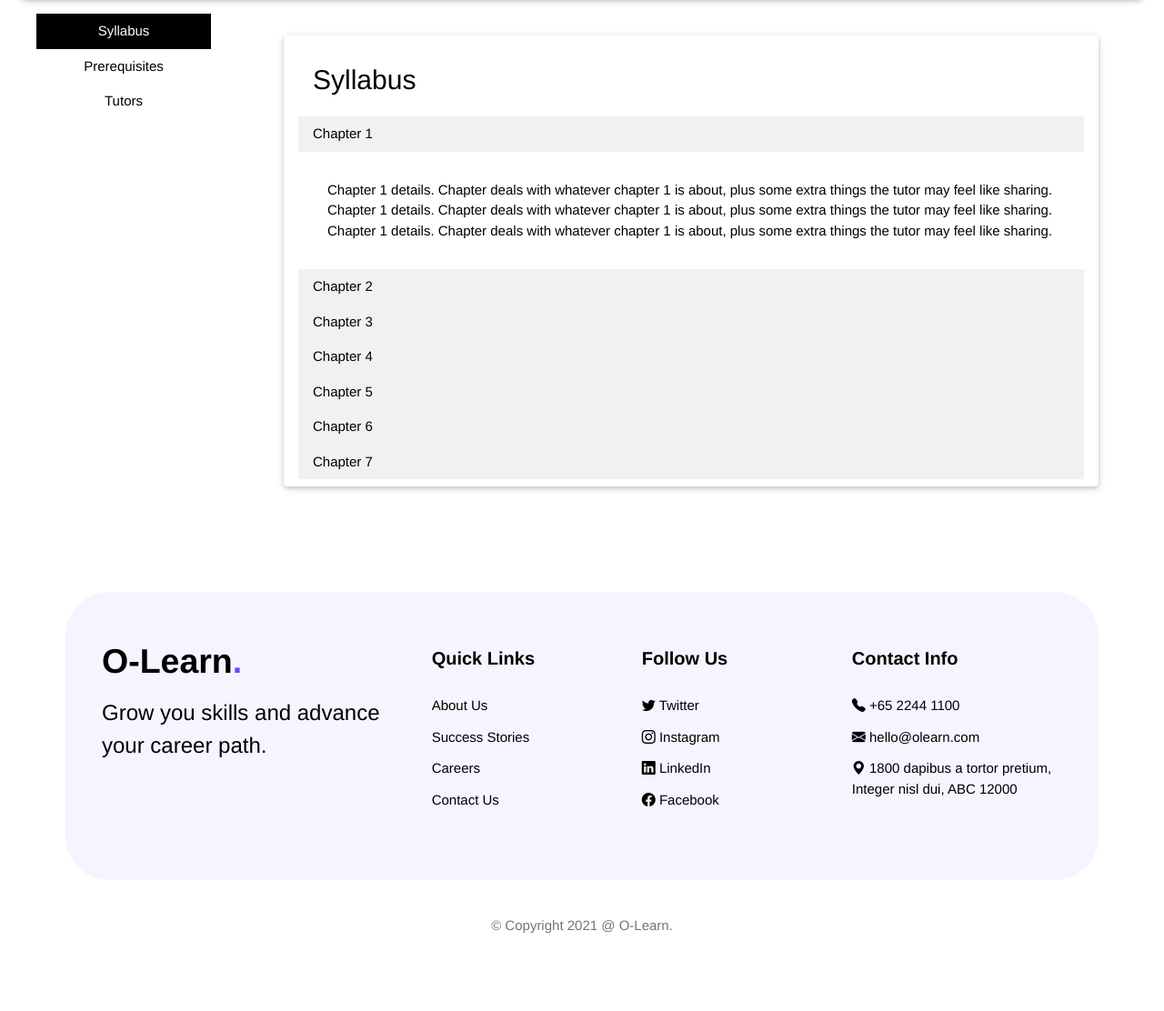
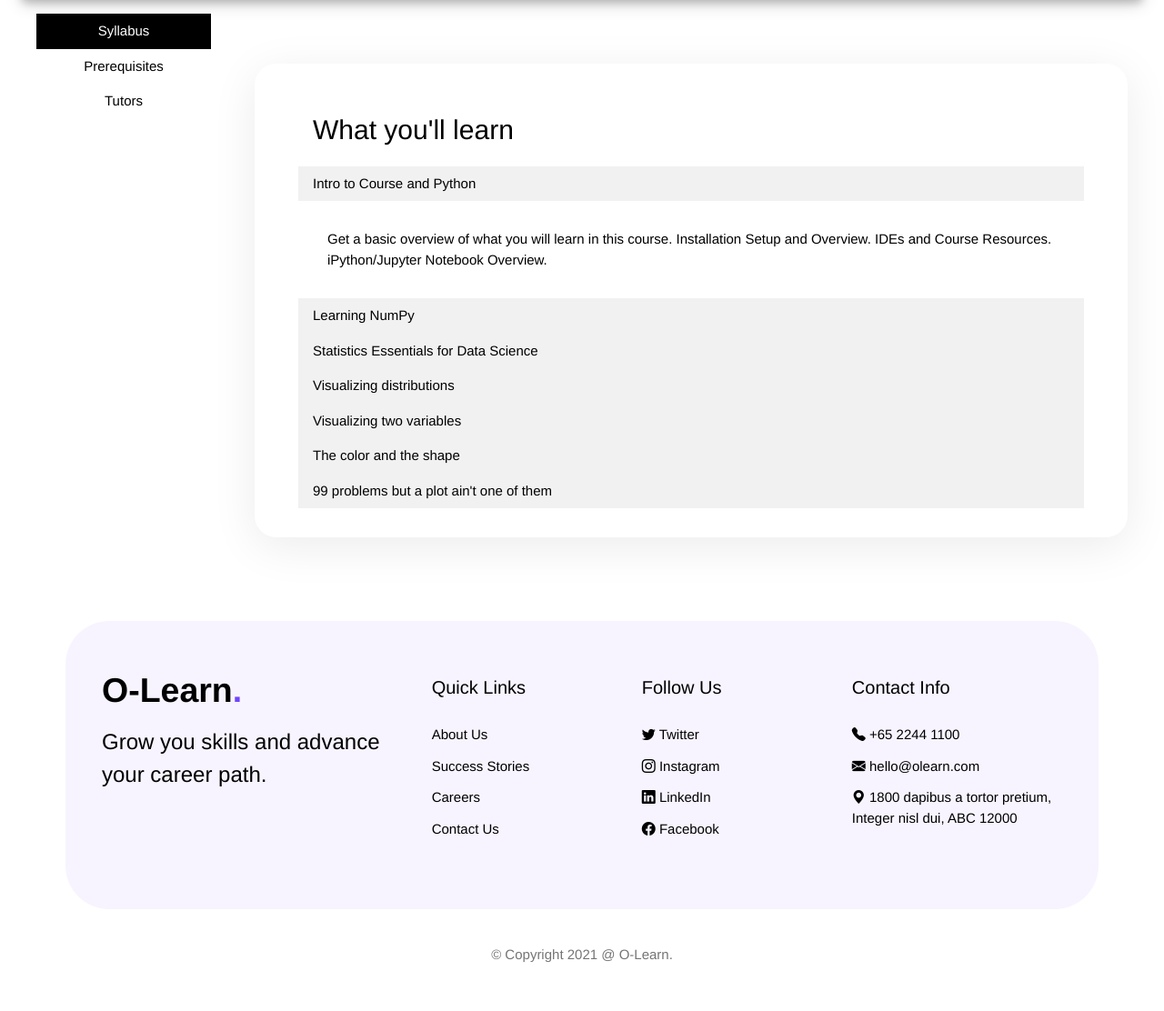
Before and after one commit to shinushaju/olearn, a Flask app: page /course-details in a window 1280 px wide. Shown: the part 385-1497 px from the top of the page at 91% size. Before the commit the page ends 1412 px from the top, so only its background shows below. Run offline with Flask 2, Linux system fonts and the light colour scheme.

Commit message:
Abhiram Santhosh updated course-details
Added course tags in banner. Added contents. Modified tutor cards.

```diff
--- a/static/css/course-details.css
+++ b/static/css/course-details.css
@@ -1,5 +1,5 @@
-p, h2, h3, h4, h5, h6{
-    font-weight: 300;
+p, h1, h2, h3, h4, h5, h6{
+    font-weight: 200 !important;
 }
 
 /* .course-banner{
@@ -16,7 +16,17 @@ p, h2, h3, h4, h5, h6{
 
 .course-banner-text{
     font-size: 3.5rem;
-    font-weight: 300 !important;
+    /* font-weight: 300 !important; */
+}
+
+.w3-tag{
+    margin: 3px !important;
+    padding-left: 10px !important;
+    padding-right: 10px !important;
+    background-color: rgba(0, 0, 0, 0) !important;
+    border-style: solid;
+    border-width: 1px;
+    border-color: white;
 }
 
 .course-side-nav{
@@ -34,7 +44,45 @@ p, h2, h3, h4, h5, h6{
     float: right;
     width: 80%;
     top: 5vw;
+    box-shadow: rgba(0, 0, 0, 0.08) 0px 10px 50px !important;
+    border-radius: 24px !important;
 }
+
+/* Faculty CSS starts here*/
+/* Style the counter cards */
+.card {
+    /* padding: 24px; */
+    border-radius: 24px;
+    /* box-shadow: rgba(0, 0, 0, 0.08) 0px 10px 50px; */
+    text-align: center;
+    height:20%;
+    width: 100%;
+  }
+
+  /*card_contents*/
+  .cardimage{
+      height: 60%;
+      width: 60%;
+      /* margin-top: 10px; */
+  }
+  .name{
+      margin-top: 1rem;
+      justify-content: center;
+  }
+
+  .title{
+      justify-content: center;
+  }
+
+  .description{
+      text-align: justify;
+      font-style: italic;
+      padding-block: 5%;
+      padding-left: 2.5%;
+      padding-right:2.5%;
+  }
+
+/* Faculty CSS ends here */
 
 @media only screen and (max-width: 768px) {
     /* For mobile phones: */
@@ -53,7 +101,7 @@ p, h2, h3, h4, h5, h6{
     }
 
     .course-banner-text{
-        font-size: 2rem;
+        font-size: 2.5rem;
         /* font-weight: 300 !important; */
         margin: 0 !important;
     }
--- a/templates/course-details.html
+++ b/templates/course-details.html
@@ -11,17 +11,21 @@
 
 <div class="w3-auto">
     <!-- Banner -->
-    <div class="w3-mobile w3-display-container w3-card w3-round course-banner">
+    <div class="w3-mobile w3-display-container w3-card-4 w3-round course-banner">
         <img src="{{url_for('static', filename='images/course-details.jpg')}}" alt="Course banner image" class="course-banner-image w3-image w3-round">
+        <p class="w3-display-topleft w3-center w3-padding"><span class="w3-tag w3-round-xxlarge w3-small">Data Wrangling</span><span class="w3-tag w3-round-xxlarge w3-small">Matplotlib</span><span class="w3-tag w3-round-xxlarge w3-small">Pandas</span><span class="w3-tag w3-round-xxlarge w3-small">NumPy</span><span class="w3-tag w3-round-xxlarge w3-small">Statistics</span></p>
         <div class="w3-margin w3-padding w3-display-left w3-hide-small">
-            <h1 class="w3-text-white course-banner-text">Supervised Learning</h1>
+            <h1 class="w3-text-white course-banner-text">Data Visualisation</h1>
         </div>
-        <div class="w3-margin w3-padding w3-display-topleft w3-hide-medium w3-hide-large">
-            <h1 class="w3-text-white course-banner-text">Supervised Learning</h1>
-        </div>
+
         <div class="w3-display-bottomleft w3-margin w3-hide-small">
             <h4 class="w3-margin w3-padding w3-text-white w3-show-inline-block course-banner-time"><i class="far fa-clock"></i> 20 hours</h4>
             <button class="w3-margin w3-padding w3-btn w3-round-xxlarge w3-white w3-hover-black w3-show-inline-block course-banner-button">ENROLL NOW</button>
+        </div>
+
+        <!-- Divs for mobile starts here -->
+        <div class="w3-margin w3-padding w3-display-topleft w3-hide-medium w3-hide-large">
+            <h1 class="w3-text-white course-banner-text">Supervised Learning</h1>
         </div>
         <div class="w3-display-left w3-margin w3-hide-medium w3-hide-large">
             <h4 class="w3-margin w3-padding w3-text-white w3-show-inline-block course-banner-time"><i class="far fa-clock"></i> 20 hours</h4>
@@ -29,6 +33,7 @@
         <div class="w3-display-bottomleft w3-margin w3-hide-medium w3-hide-large">
             <button class="w3-margin w3-padding w3-btn w3-round-xxlarge w3-white w3-hover-black w3-show-inline-block course-banner-button">ENROLL NOW</button>
         </div>
+        <!-- Divs for mobile ends here -->
     </div>
 
     <div class="w3-container w3-section">
@@ -43,61 +48,81 @@
                 </div>
             <!-- </div> -->
 
+            <div class="w3-auto w3-hide-small w3-show-inline-block w3-margin w3-padding"></div>
+
             <!-- <div class="w3-col m9 l9" id="course-detail-card"> -->
             <div class="w3-auto w3-padding course-detail-card">
                 <!-- Syllabus card -->
-                <div class="w3-card w3-round w3-auto w3-margin w3-padding" id="syllabus">
-                    <h2 class="w3-padding">Syllabus</h2>
+                <div class="w3-auto w3-margin w3-padding" id="syllabus">
+                    <h2 class="w3-padding">What you'll learn</h2>
 
-                    <button class="w3-button w3-block w3-left-align w3-light-grey" onclick="toggleVisibility('chapter1')">Chapter 1</button>
+                    <button class="w3-button w3-block w3-left-align w3-light-grey" onclick="toggleVisibility('chapter1')">Intro to Course and Python</button>
                     <div id="chapter1" class="w3-padding">
-                        <p class="w3-padding">Chapter 1 details. Chapter deals with whatever chapter 1 is about, plus some extra things the tutor may feel like sharing. Chapter 1 details. Chapter deals with whatever chapter 1 is about, plus some extra things the tutor may feel like sharing. Chapter 1 details. Chapter deals with whatever chapter 1 is about, plus some extra things the tutor may feel like sharing.</p>
+                        <p class="w3-padding">Get a basic overview of what you will learn in this course. Installation Setup and Overview. IDEs and Course Resources. iPython/Jupyter Notebook Overview.</p>
                     </div>
 
-                    <button class="w3-button w3-block w3-left-align w3-light-grey" onclick="toggleVisibility('chapter2')">Chapter 2</button>
+                    <button class="w3-button w3-block w3-left-align w3-light-grey" onclick="toggleVisibility('chapter2')">Learning NumPy</button>
                     <div id="chapter2" class="w3-hide w3-padding">
-                        <p class="w3-padding">Chapter 2 details. Chapter deals with whatever chapter 2 is about, plus some extra things the tutor may feel like sharing. Chapter 1 details. Chapter deals with whatever chapter 1 is about, plus some extra things the tutor may feel like sharing. Chapter 1 details. Chapter deals with whatever chapter 1 is about, plus some extra things the tutor may feel like sharing.</p>
+                        <p class="w3-padding">Intro to numpy. Creating arrays. Learn to create arrays with numpy and Python. Using arrays and scalars. Indexing Arrays. Array Transposition. Universal Array Function. Array Processing. Array Input and Output</p>
                     </div>
 
-                    <button class="w3-button w3-block w3-left-align w3-light-grey" onclick="toggleVisibility('chapter3')">Chapter 3</button>
+                    <button class="w3-button w3-block w3-left-align w3-light-grey" onclick="toggleVisibility('chapter3')">Statistics Essentials for Data Science</button>
                     <div id="chapter3" class="w3-hide w3-padding">
-                        <p class="w3-padding">Chapter 3 details. Chapter deals with whatever chapter 3 is about, plus some extra things the tutor may feel like sharing. Chapter 1 details. Chapter deals with whatever chapter 1 is about, plus some extra things the tutor may feel like sharing. Chapter 1 details. Chapter deals with whatever chapter 1 is about, plus some extra things the tutor may feel like sharing.</p>
+                        <p class="w3-padding">This lesson will enable you to define statistics—a foundational part of data science—and essential terms related to it, explain measures of central tendency and dispersion, and comprehend skewness, correlation, regression, and distribution. You will be able to make data-driven predictions through statistical inference.</p>
                     </div>
 
-                    <button class="w3-button w3-block w3-left-align w3-light-grey" onclick="toggleVisibility('chapter4')">Chapter 4</button>
+                    <button class="w3-button w3-block w3-left-align w3-light-grey" onclick="toggleVisibility('chapter4')">Visualizing distributions</button>
                     <div id="chapter4" class="w3-hide w3-padding">
-                        <p class="w3-padding">Chapter 4 details. Chapter deals with whatever chapter 4 is about, plus some extra things the tutor may feel like sharing. Chapter 1 details. Chapter deals with whatever chapter 1 is about, plus some extra things the tutor may feel like sharing. Chapter 1 details. Chapter deals with whatever chapter 1 is about, plus some extra things the tutor may feel like sharing.</p>
+                        <p class="w3-padding">In this chapter you’ll learn the value of visualizations, using real-world data on British monarchs, Australian salaries, Panamanian animals, and US cigarette consumption, to graphically represent the spread of a variable using histograms and box plots.</p>
                     </div>
 
-                    <button class="w3-button w3-block w3-left-align w3-light-grey" onclick="toggleVisibility('chapter5')">Chapter 5</button>
+                    <button class="w3-button w3-block w3-left-align w3-light-grey" onclick="toggleVisibility('chapter5')">Visualizing two variables</button>
                     <div id="chapter5" class="w3-hide w3-padding">
-                        <p class="w3-padding">Chapter 5 details. Chapter deals with whatever chapter 5 is about, plus some extra things the tutor may feel like sharing. Chapter 1 details. Chapter deals with whatever chapter 1 is about, plus some extra things the tutor may feel like sharing. Chapter 1 details. Chapter deals with whatever chapter 1 is about, plus some extra things the tutor may feel like sharing.</p>
+                        <p class="w3-padding">You’ll learn how to interpret data plots and understand core data visualization concepts such as correlation, linear relationships, and log scales. Through interactive exercises, you’ll also learn how to explore the relationship between two continuous variables using scatter plots and line plots. You'll explore data on life expectancies, technology adoption, COVID-19 coronavirus cases, and Swiss juvenile offenders. Next you’ll be introduced to two other popular visualizations—bar plots and dot plots—often used to examine the relationship between categorical variables and continuous variables. Here, you'll explore famous athletes, health survey data, and the price of a Big Mac around the world.</p>
                     </div>
 
-                    <button class="w3-button w3-block w3-left-align w3-light-grey" onclick="toggleVisibility('chapter6')">Chapter 6</button>
+                    <button class="w3-button w3-block w3-left-align w3-light-grey" onclick="toggleVisibility('chapter6')">The color and the shape</button>
                     <div id="chapter6" class="w3-hide w3-padding">
-                        <p class="w3-padding">Chapter 6 details. Chapter deals with whatever chapter 6 is about, plus some extra things the tutor may feel like sharing. Chapter 1 details. Chapter deals with whatever chapter 1 is about, plus some extra things the tutor may feel like sharing. Chapter 1 details. Chapter deals with whatever chapter 1 is about, plus some extra things the tutor may feel like sharing.</p>
+                        <p class="w3-padding">It’s time to make your insights even more impactful. Discover how you can add color and shape to make your data visualizations clearer and easier to understand, especially when you find yourself working with more than two variables at the same time. You'll explore Los Angeles home prices, technology stock prices, math anxiety, the greatest hiphop songs, scotch whisky preferences, and fatty acids in olive oil.</p>
                     </div>
 
-                    <button class="w3-button w3-block w3-left-align w3-light-grey" onclick="toggleVisibility('chapter7')">Chapter 7</button>
+                    <button class="w3-button w3-block w3-left-align w3-light-grey" onclick="toggleVisibility('chapter7')">99 problems but a plot ain't one of them</button>
                     <div id="chapter7" class="w3-hide w3-padding">
-                        <p class="w3-padding">Chapter 7 details. Chapter deals with whatever chapter 7 is about, plus some extra things the tutor may feel like sharing. Chapter 1 details. Chapter deals with whatever chapter 1 is about, plus some extra things the tutor may feel like sharing. Chapter 1 details. Chapter deals with whatever chapter 1 is about, plus some extra things the tutor may feel like sharing.</p>
+                        <p class="w3-padding">In this final chapter, you’ll learn how to identify and avoid the most common plot problems. For example, how can you avoid creating misleading or hard to interpret plots, and will your audience understand what it is you’re trying to tell them? All will be revealed! You'll explore wind directions, asthma incidence, and seats in the German Federal Council.</p>
                     </div>
                 </div>
 
                 <!-- Prerequisites card -->
-                <div class="w3-card w3-round w3-auto w3-margin w3-padding w3-hide-medium w3-hide-large" id="prerequisites">
+                <div class="w3-auto w3-margin w3-padding w3-hide-medium w3-hide-large" id="prerequisites">
                     <h2 class="w3-padding">Prerequisite Knowledge</h2>
                     <p class="w3-padding">Before attempting this course you should finish that course. Before attempting this course you should finish that course. Before attempting this course you should finish that course. Before attempting this course you should finish that course. Before attempting this course you should finish that course.</p>
                 </div>
 
                 <!-- Tutors card -->
-                <div class="w3-card w3-round w3-auto w3-margin w3-padding w3-hide-medium w3-hide-large" id="tutors">
-                    <h2 class="w3-padding">Meet our trainers</h2>
-                    <h4 class="w3-padding">John Doe</h4>
+                <div class="w3-auto w3-margin w3-padding w3-hide-medium w3-hide-large" id="tutors">
+                    <h2 class="w3-padding">Meet your mentors</h2>
+                    <!-- <h4 class="w3-padding">John Doe</h4>
                     <p class="w3-padding">Great trainer. Has 10 years of experience.</p>
                     <h4 class="w3-padding">Joanne Doe</h4>
-                    <p class="w3-padding">Great trainer. Has 10 years of experience.</p>
+                    <p class="w3-padding">Great trainer. Has 10 years of experience.</p> -->
+                    <div class="row w3-center">
+                        <div class="w3-half w3-padding">
+                            <div class="card">
+                                <img class="w3-center w3-circle cardimage" src="{{ url_for('static', filename='images/fclty/fclty3.jpg')}}">
+                                <h3 class="name">Joanne Lin</h3>
+                                <p class="title">Head of Data Science | Data Inc</p>
+                                <p class="description">A professional instructor and trainer for Data Science and programming. She has publications and patents in various fields such as microfluidics, materials science, and data science technologies.</p>
+                            </div>
+                        </div>
+                        <div class="w3-half w3-padding">
+                            <div class="card">
+                                <img class="w3-center w3-circle cardimage" src="{{ url_for('static', filename='images/fclty/fclty2.jpg')}}">
+                                <h3 class="name">Sebastien Sebu</h3>
+                                <p class="title">CEO Devsl | iOS | Android | Freelancing</p>
+                                <p class="description">I am a veteran mobile developer having built over 57 mobile apps for iOS and Android, and I've also build multiple Unity 3D games, including Call of Duty Ghosts mobile.</p>
+                            </div>
+                        </div>
+                    </div>
                 </div>
             </div>
         <!-- </div> -->
```
